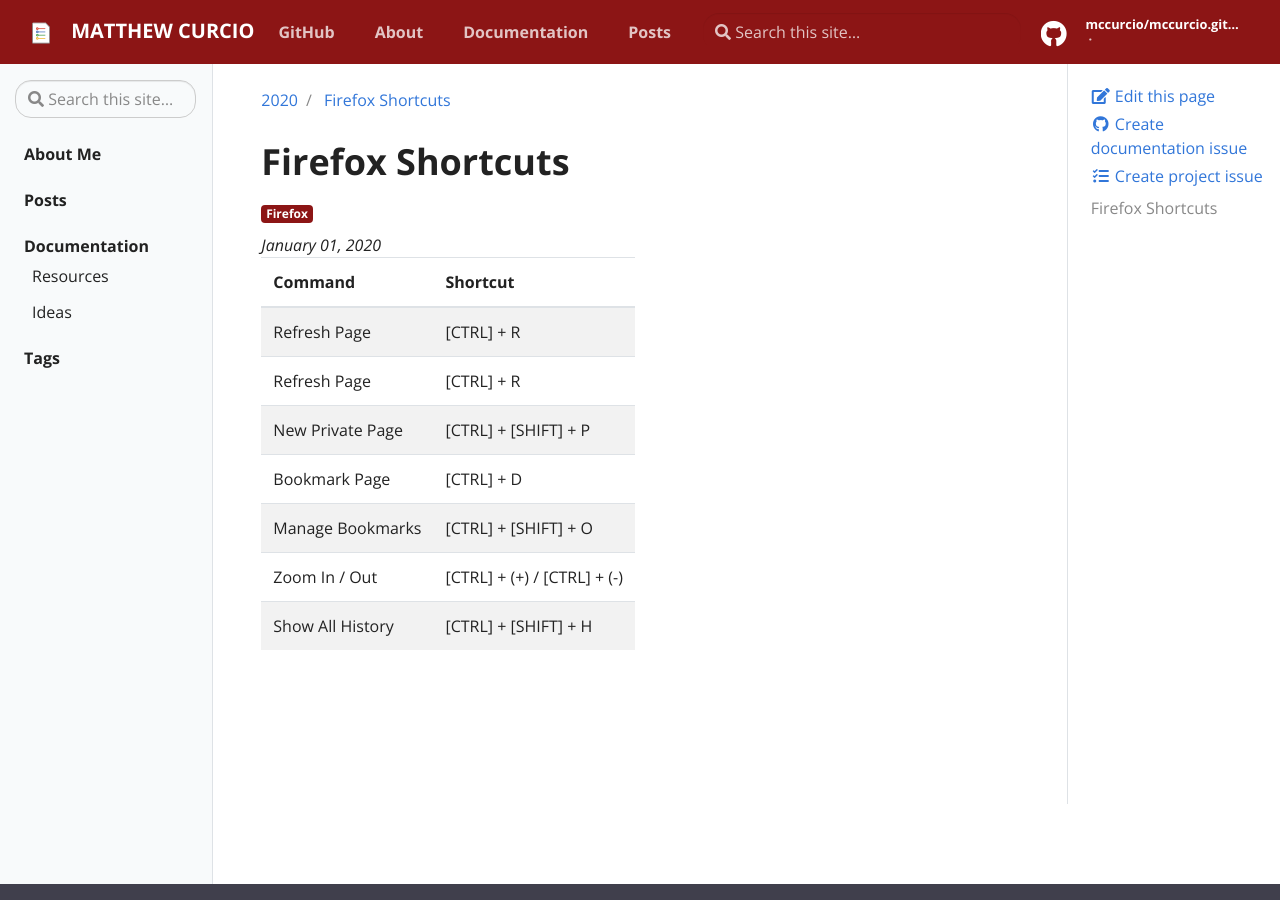
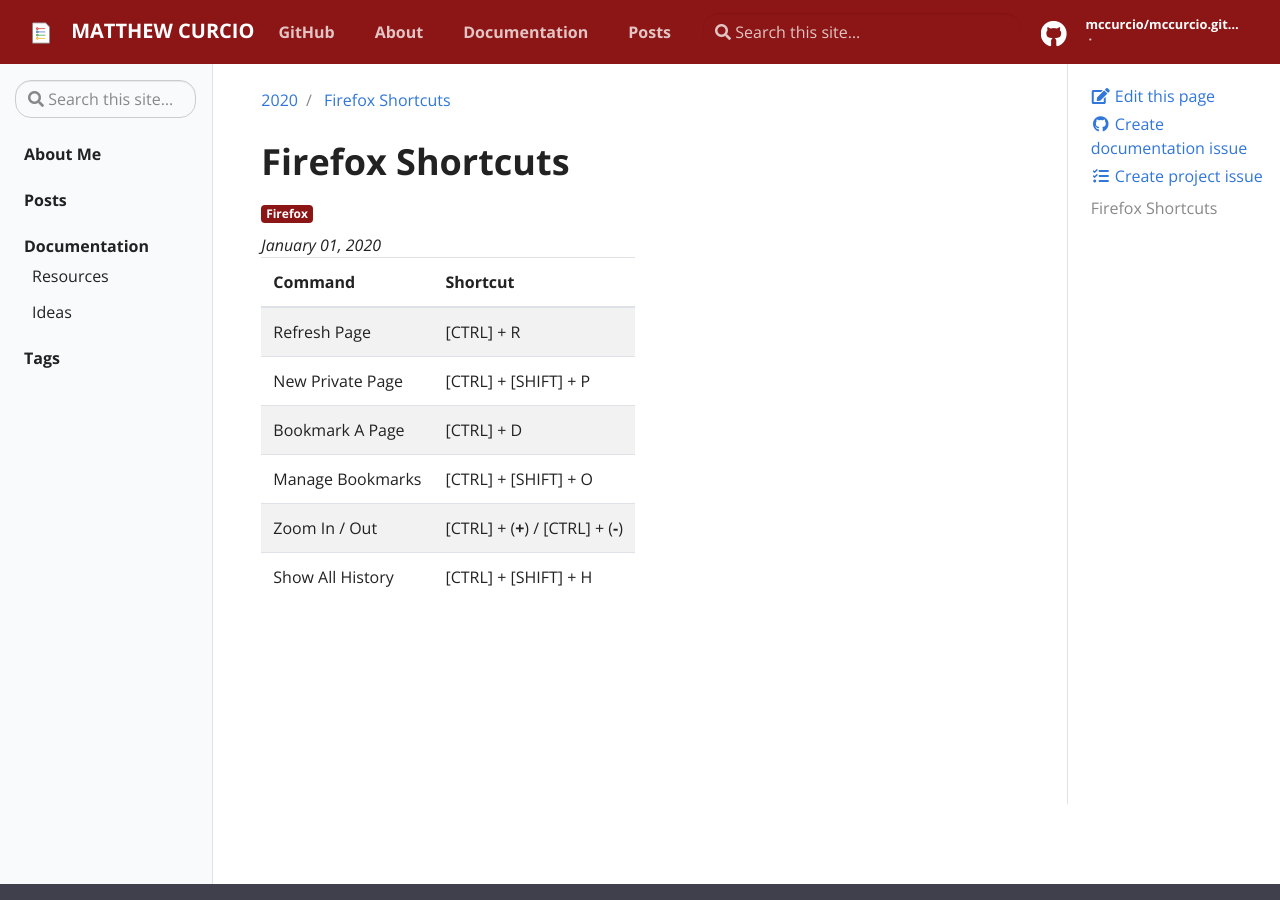
Before and after one commit to mccurcio/mccurcio.github.io, a Jekyll site: the page built from _posts/2020-01-01-firefox-shortcuts.md, in a window 1280 px wide and 900 px high. Built offline with Jekyll 4.4.1, drawn with Linux system fonts in a browser that asks for light colours; our own code applies the rules of GitHub Pages for plain Markdown files.

Commit message:
Added markdown posts

```diff
--- a/_posts/2020-01-01-firefox-shortcuts.md
+++ b/_posts/2020-01-01-firefox-shortcuts.md
@@ -8,9 +8,8 @@
 | Command | Shortcut |
 | :-------| :--------|
 | Refresh Page | [CTRL] + R |
-| Refresh Page | [CTRL] + R |
 | New Private Page | [CTRL] + [SHIFT] + P |
-| Bookmark Page | [CTRL] + D |
+| Bookmark A Page | [CTRL] + D |
 | Manage Bookmarks | [CTRL] + [SHIFT] + O |
-| Zoom In / Out | [CTRL] + (+) / [CTRL] + (-) |
+| Zoom In / Out | [CTRL] + (**+**) / [CTRL] + (**-**) |
 | Show All History | [CTRL] + [SHIFT] + H |
```
Also changed, not shown: _draft/2020-01-01-all-bash.md (added, +15 -0 lines), _posts/2017-06-14-sci-words.md (+1 -1 lines), _posts/2018-01-01-r-probability.md (+1 -1 lines), _posts/2021-12-17-python-enumerate.md (+2 -2 lines), _posts/2021-12-18-bash-cut-command.md (+1 -3 lines), pages/index.md (+8 -0 lines), _draft/2021-01-01-r-matrix.md (renamed from _posts/2021-01-01-r-matrix.md).
